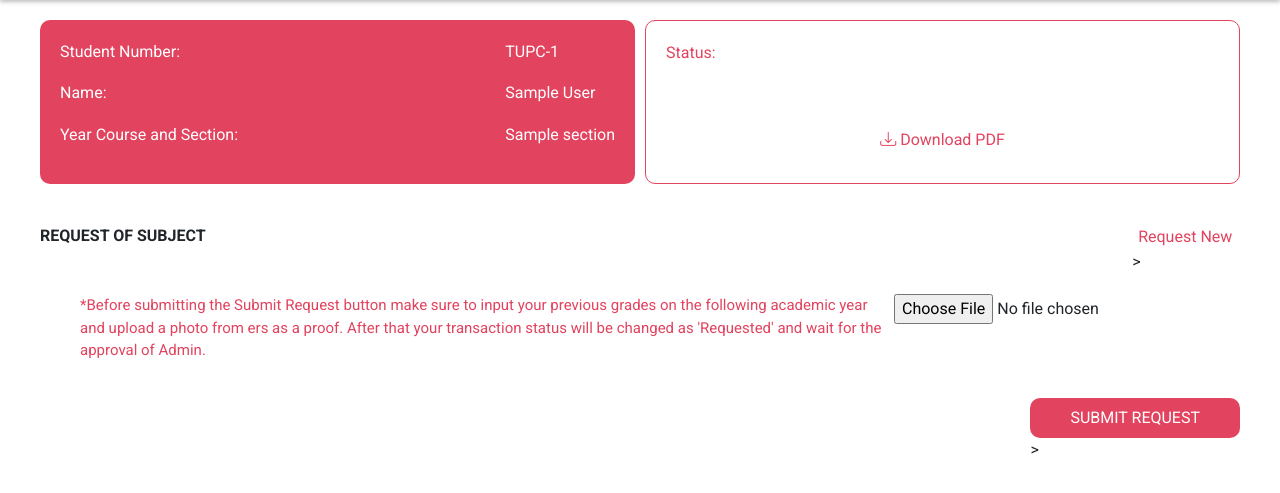
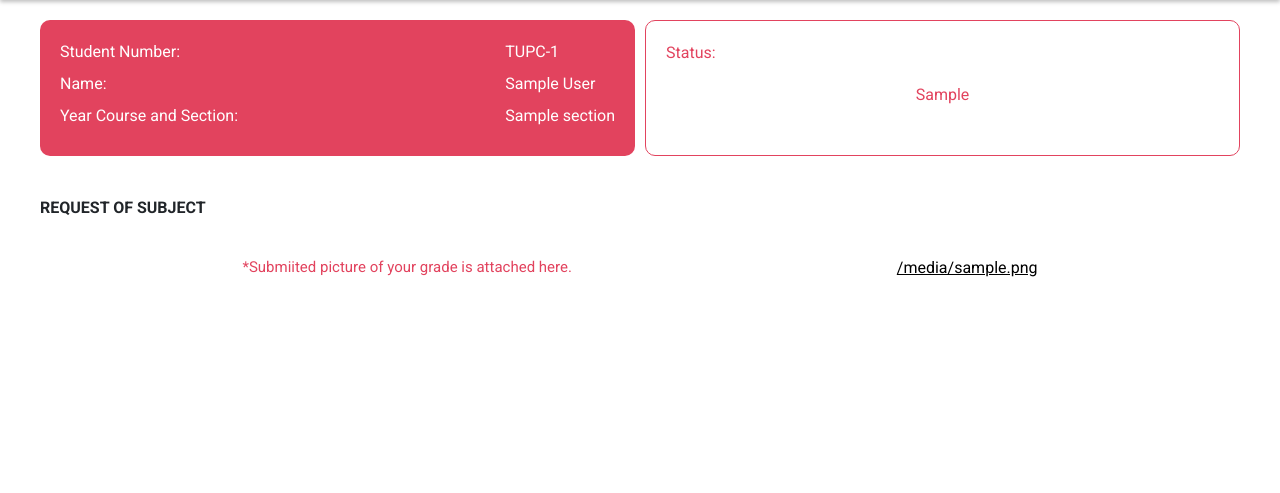
Before and after one commit to RejayMorada0/ELECTIVE_ADDING, a Django app: template Adding/Adding_App/templates/Adding_App/student.html in a window 1280 px wide. Shown: the part 71-564 px from the top of the page. Run offline with Django 3.2, Linux system fonts and the light colour scheme; the template is opened without the code that fills it: most values are stand-ins (such as "Sample title", 1, 10 or a date in 2020); some libraries are stand-ins or nearby versions.

Commit message:
Add Files

```diff
--- a/Adding/Adding_App/templates/Adding_App/student.html
+++ b/Adding/Adding_App/templates/Adding_App/student.html
@@ -72,13 +72,15 @@
                     <label>Status:</label>
                 </div>
                 <div class="statusCenter">
-                    <label id='status1'></label>
+                    <label id='status1'>{{stud_stats}}</label>
                 </div>
+                {% if stud_stats == 'Approved' %}
                 <form class="form-inline" target="_blank" method="post" action="generate_pdf.php">
                     <div class="statusCenter">
                         <button download type="submit" id="pdf" name="generate_pdf"> <i class="bi bi-download"></i> Download PDF</button>
                     </div>
                 </form>
+                {% endif %}
             </div>
             <ul class="navbar-nav mr-auto">
                 <li class="nav-item">
@@ -92,39 +94,38 @@
     <section>
         <div class="subject">
             <p>REQUEST OF SUBJECT</p>
+            {% if stud_stats == 'Approved' %}
             <form method="post">
-                <input type="submit" value="Request New" id="editGrade" name="editAction" <?php echo $style1;?> >
+                <input type="submit" value="Request New" id="editGrade" name="editAction">
             </form>
+            {% endif %}
         </div>
 
         <div>
 
-            <form>
-                <div class="tab-content" id="myTabContent">
-
-                    <form name="student_grade" method="post">
-                        <div class="imgforgrades" hidden>
-                            <p>*Input your previous grades on the following academic year and upload a photo from ers as a proof.</p>
-                            <input type="file" name="gradesfile" accept=".jpg, .png, .jpeg">
-                        </div>
-
-                        <div class="submitbutton" hidden>
-                            <input type="submit" value="SUBMIT REQUEST" id="">
-                        </div>
-                    </form>
-
-                    <form method="post" enctype='multipart/form-data'>
+            {% if stud_stats == 'Processing' %}
+            <form method="post" action="">
+                {% csrf_token %}
                 <div class="imgforgrades">
-                            <p>*Before submitting the Submit Request button make sure to input your previous grades on the following academic year and upload a photo from ers as a proof. After that your transaction status will be changed as 'Requested' and
-                                wait for the approval of Admin.</p>
+                    <p>*Before submitting the Submit Request button make sure to input your previous grades on the following academic year and upload a photo from ers as a proof. After that your transaction status will be changed as 'Requested' and wait
+                        for the approval of Admin.</p>
                     <input type="file" name="image" id="file" required>
                 </div>
 
                 <div class="submitbutton">
-                            <input type="submit" value="SUBMIT REQUEST" id="submitbtn" name="submitAction" <?php echo $disable_style;?> >
+                    <input type="submit" value="SUBMIT REQUEST" id="submitbtn" name="submitAction">
                 </div>
             </form>
+            {% endif %}
 
+            <div>
+                {% if stud_stats != 'Processing' %}
+                <div class="imgforgrades">
+                    <p>*Submiited picture of your grade is attached here.</p>
+                    <a download target="_blank" href=""> {{image}} </a>
+                </div>
+                {% endif %}
+            </div>
     </section>
 
 
--- a/Adding/Adding_App/urls.py
+++ b/Adding/Adding_App/urls.py
@@ -1,6 +1,7 @@
 from os import name
 from django.urls import path, re_path
 from django.conf import settings
+from django.conf.urls.static import static
 from . import views
 
 app_name = 'Adding_App'
```
Also changed, not shown: Adding/Adding_App/views.py (+10 -1 lines), Adding/Adding/settings.py (line endings or trailing spaces). Lines whose indentation alone changed are shown as unchanged.
